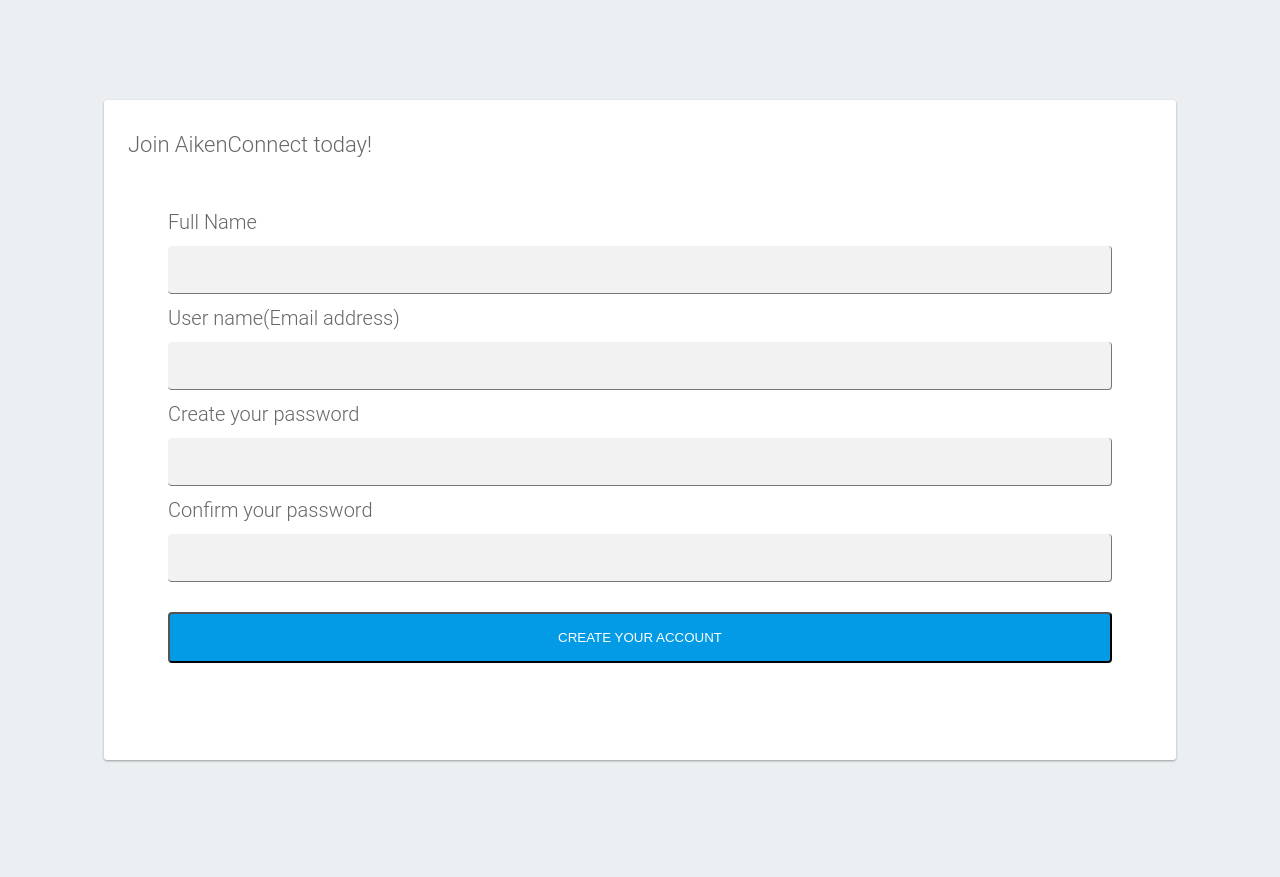
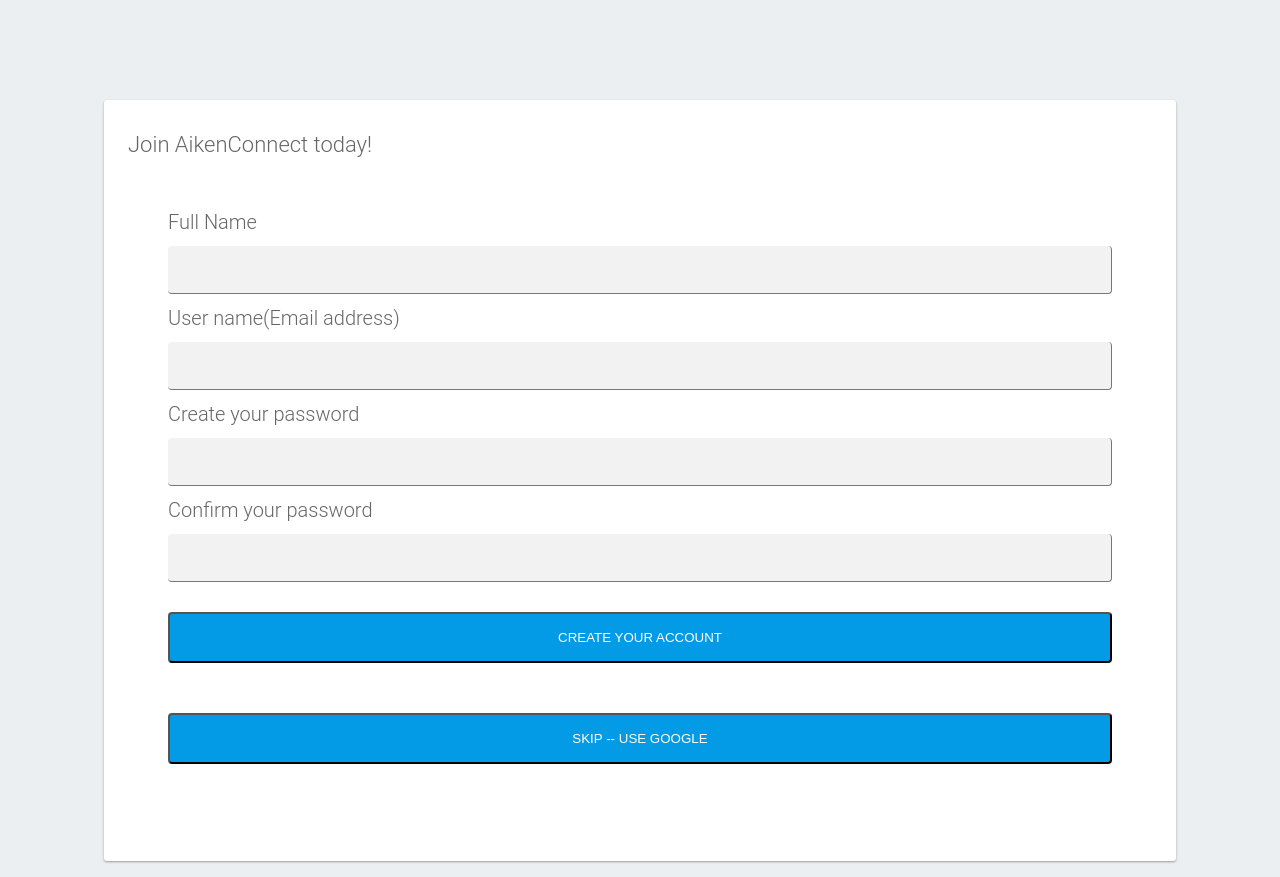
Before and after one commit to ScriptKitt3h/workspace-firebase-practice, a plain HTML site: page Signup.html in a window 1280 px wide. Before the commit the page ends 800 px from the top, so only its background shows below. Drawn offline with nearby package versions, Linux system fonts and the light colour scheme.

Commit message:
1 file modified

```diff
--- a/Signup.html
+++ b/Signup.html
@@ -1,11 +1,12 @@
 <html>
-
   <head>
     <link rel="stylesheet" type="text/css" href="css/styles.css" />
     <!-- Jquery library   ---->
-	<script src="https://code.jquery.com/jquery-3.5.1.js"
-		integrity="sha256-QWo7LDvxbWT2tbbQ97B53yJnYU3WhH/C8ycbRAkjPDc=" crossorigin="anonymous">
-	</script>
+    <script
+      src="https://code.jquery.com/jquery-3.5.1.js"
+      integrity="sha256-QWo7LDvxbWT2tbbQ97B53yJnYU3WhH/C8ycbRAkjPDc="
+      crossorigin="anonymous"
+    ></script>
   </head>
 
   <body>
@@ -60,6 +61,7 @@
         </p>
         <span id="message2"></span>
         <p><input type="submit" value="Create Your Account" /></p>
+        <p><input id="google" type="button" value="Skip -- Use Google" /></p>
       </form>
     </div>
 
@@ -72,15 +74,8 @@
      https://firebase.google.com/docs/web/setup#available-libraries -->
     <script src="https://www.gstatic.com/firebasejs/8.0.1/firebase-analytics.js"></script>
 
-
-
-
     <!--  Save and display data on real time  -->
 
     <script src="js/Signup.js"></script>
-
-
-
   </body>
-
 </html>
```
Lines whose indentation alone changed are shown as unchanged.
